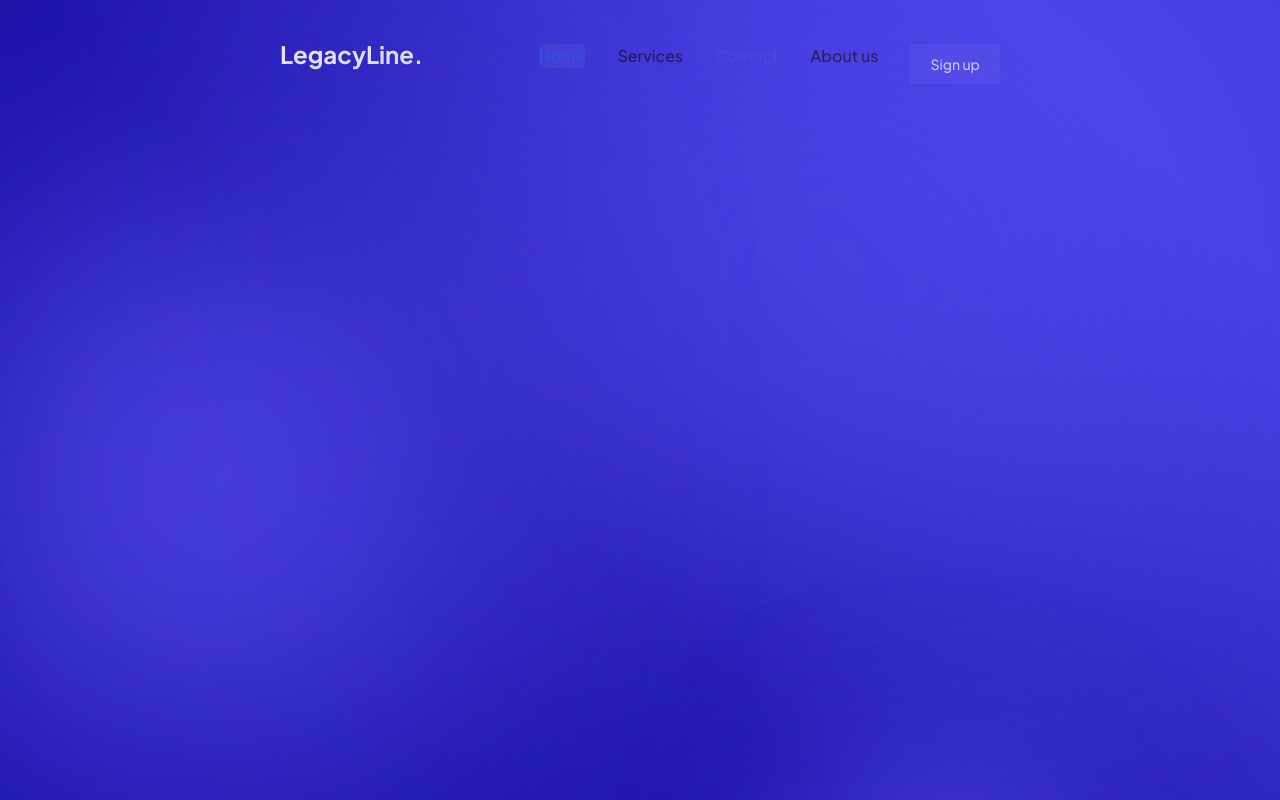
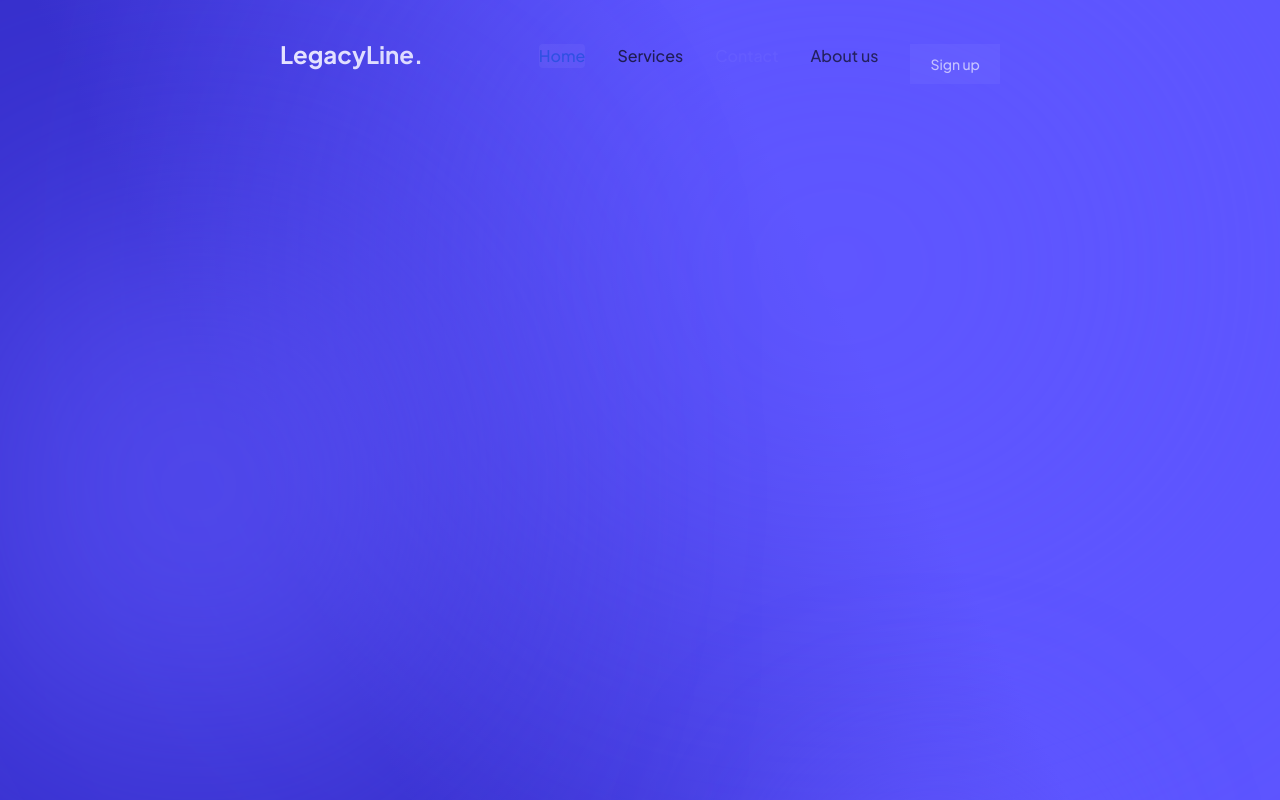
Before and after one commit to jesswils/banking-app, a Next.js app: page / in a window 1280 px wide. Shown: the top 800 px of the page. Built offline with nearby package versions, Linux system fonts and the light colour scheme.

Commit message:
change background colour

```diff
--- a/src/app/globals.css
+++ b/src/app/globals.css
@@ -17,8 +17,7 @@
 }
 
 body {
-  background: linear-gradient(45deg, #1B13A6 49.59%, #443CDF 88.57%), #FFF repeat-y;
-  margin-left: 16rem;
+  background: var(--ffffff-2-paints, linear-gradient(65deg, #362FCC 31.84%, #5D55FF 68.16%), #FFF);  margin-left: 16rem;
   margin-right: 16rem;
 }
 
```
